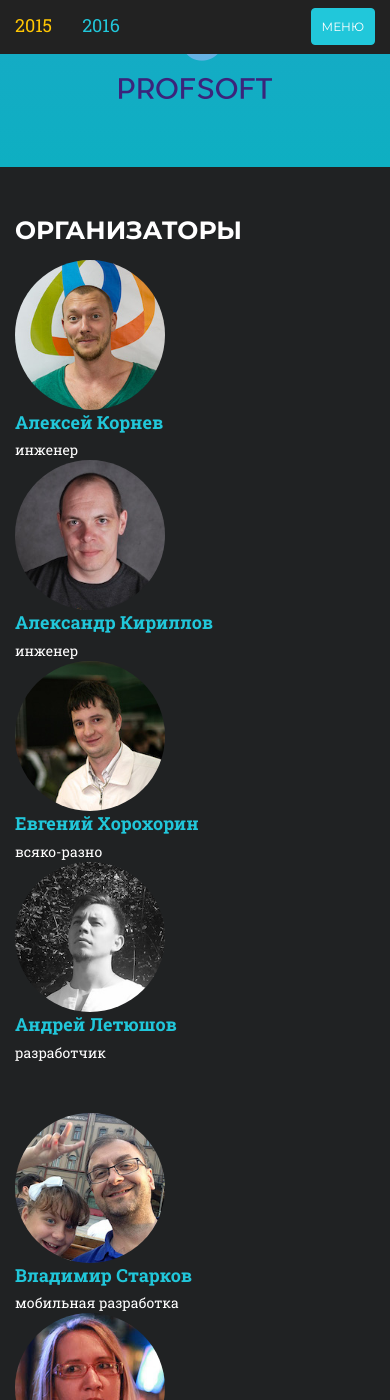
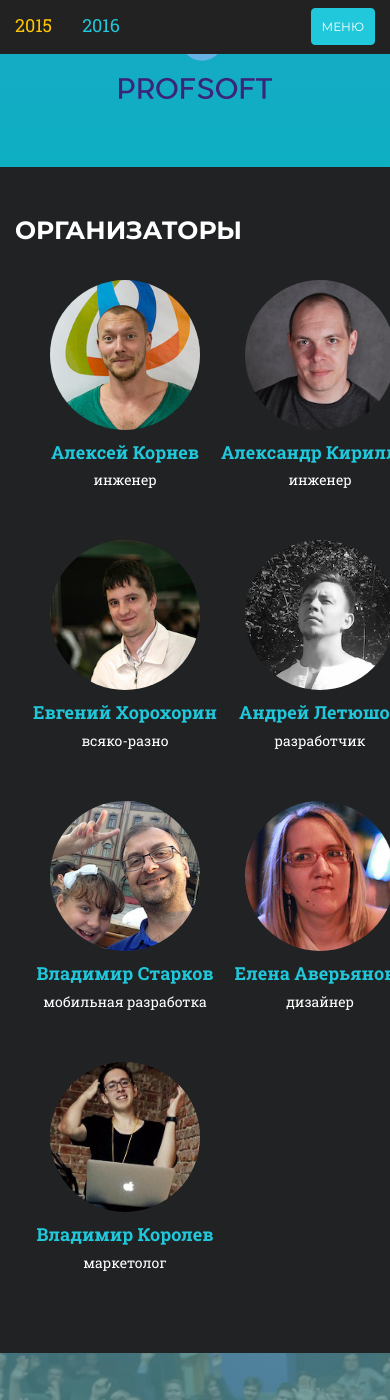
Before and after one commit to youcon/youcon.github.io, a Jekyll site: the page built from index.html, in a window 390 px wide and 1400 px high, scrolled down 5303 px. Built offline with Jekyll 4.4.1, drawn with Linux system fonts in a browser that asks for light colours; nearby versions of some CDN libraries; some web fonts are replaced.

Commit message:
Fixed orgs block

```diff
--- a/index.html
+++ b/index.html
@@ -292,13 +292,13 @@ layout: default
                         <h2 class="section-heading">Организаторы</h2>
                     </div>
                 </div>
+                <div class="row">
                 {% for org in site.data.orgs %}
                     {% assign loopindex = forloop.index0 | modulo: 4 %}
-                    {% if loopindex == 0 %}
-                        <div class="row org-line">
-                    {% endif %}
-                    <div class="col-md-3 col-sm-6">
+                    <div class="col-md-3 col-sm-6 col-xs-6">
+                      <div class="org-block">
                         <img src="{{ org.photo }}" class="img-circle org-photo"/>
+                        <div class="org-text">
                           <div class="org-name">
                               {{ org.name }}
                           </div>
@@ -306,10 +306,10 @@ layout: default
                               {{ org.bio }}
                           </div>
                         </div>
-                    {% if loopindex == 3 or forloop.last == true %}
                       </div>
-                    {% endif %}
+                    </div>
                 {% endfor %}
+                </div>
             </div>
         </section>
 
--- a/static/css/style.css
+++ b/static/css/style.css
@@ -20,7 +20,6 @@ section#splitter {
     height: 150px;
     padding-top: 150px;
 }
-
 p {
     font-size: 14px;
     line-height: 1.75;
@@ -64,6 +63,24 @@ h6 {
     padding-top: 30px;
     padding-bottom: 30px;
 }
+.org-block {
+    padding-top: 20px;
+    padding-bottom: 20px;
+    display: block;
+    width: 220px;
+}
+
+.org-block img {
+    display: block;
+    margin: 0 auto;
+}
+
+.org-block .org-text {
+    text-align: center;
+    margin-top: 10px;
+    margin-bottom: 10px;
+}
+
 .logo-img {
     width: 100%;
     height: auto;
```
Lines whose indentation alone changed are shown as unchanged.
